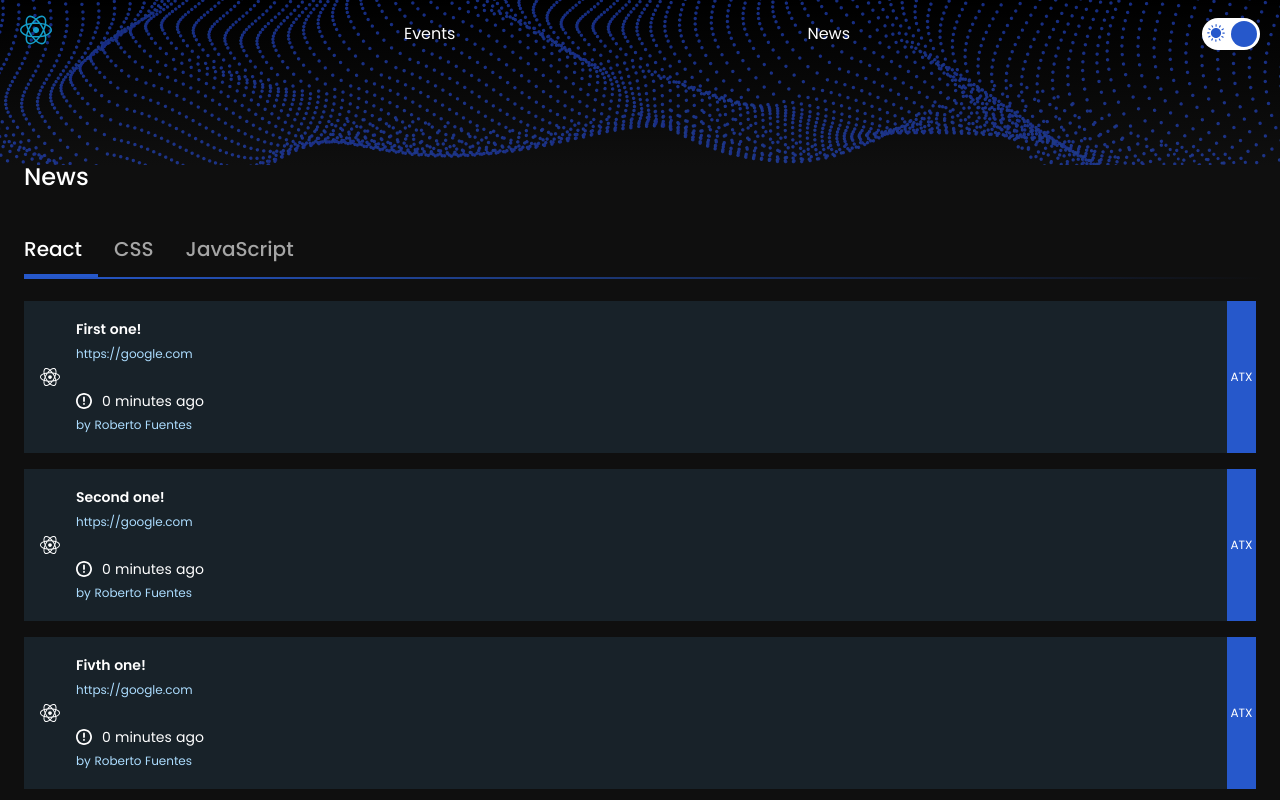
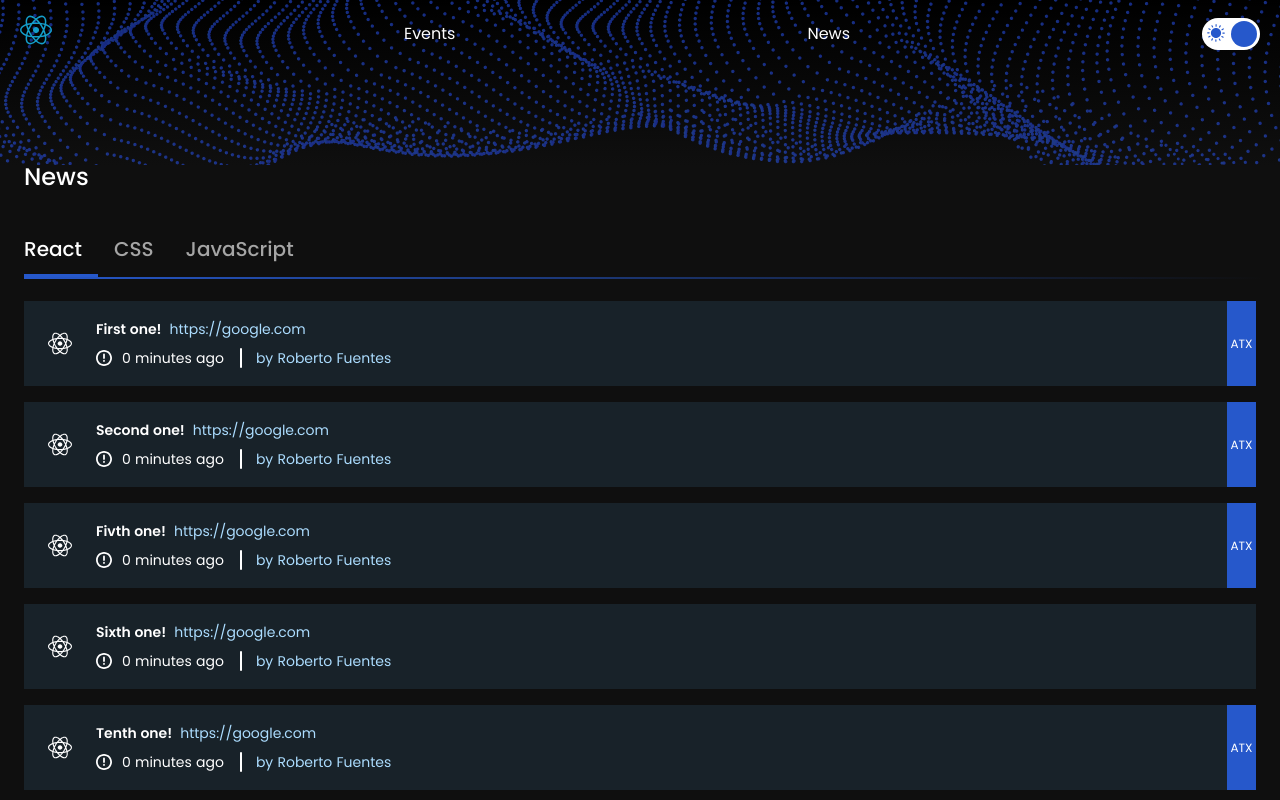
Before and after one commit to web-fountain/react-atx, a Next.js app: page /news in a window 1280 px wide. Shown: the top 800 px of the page. Built offline with nearby package versions, Linux system fonts and the light colour scheme.

Commit message:
Added test styles for tablet/desktop view

```diff
--- a/src/app/news/NewsItem/index.tsx
+++ b/src/app/news/NewsItem/index.tsx
@@ -21,11 +21,11 @@ function NewsItem(props: { item: Item }) {
         <Icons name='react-logo' />
       </div>
       <div className={styles.info}>
-        <div>
+        <div className={styles['heading-block']}>
           <p className={styles.heading}>{props.item.heading}</p>
           <a href={props.item.link} target='_blank'>{props.item.link}</a>
         </div>
-        <div>
+        <div className={styles['credentials-block']}>
           <div className={styles.date}>
             <Icons name='circle-exclamation' />
             <p>{props.item.date
--- a/src/app/news/NewsItem/styles.module.css
+++ b/src/app/news/NewsItem/styles.module.css
@@ -43,6 +43,7 @@
 }
 
 .date {
+    position: relative;
     display: flex;
     align-items: center;
     gap: 10px;
@@ -76,3 +77,35 @@
     text-align: center;
     font-size: var(--12px);
 }
+
+@media (min-width: 640px) {
+    .item {
+        height: 85px;
+    }
+    .icon {
+        width: 72px;
+        padding: var(--24px);
+    }
+    .heading-block,
+    .credentials-block {
+        display: flex;
+        align-items: center;
+        gap: var(--8px);
+    }
+    .credentials-block {
+        gap: var(--32px);
+    }
+    .info a,
+    .author {
+        font-size: var(--14px);
+    }
+    .date::after {
+        position: absolute;
+        content: '';
+        width: 2px;
+        height: var(--20px);
+        border-radius: var(--8px);
+        background: var(--text-primary);
+        right: -1.1rem;
+    }
+}
--- a/src/app/news/styles.module.css
+++ b/src/app/news/styles.module.css
@@ -1,3 +1,5 @@
 .news {
     background-image: none;
+    max-width: 1292px;
+    margin: 0 auto;
 }
```
Also changed, not shown: 1 other file (tests, documents, lock files or other folders).
